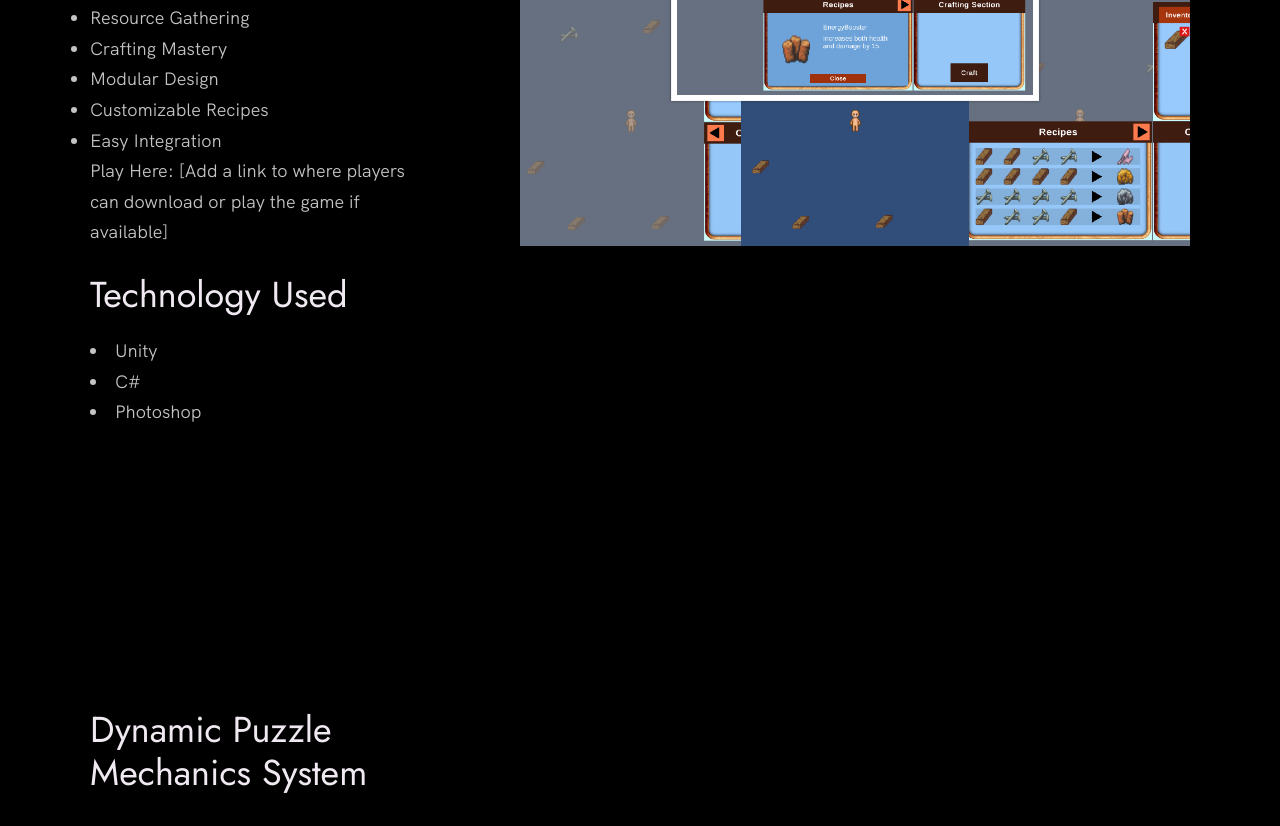
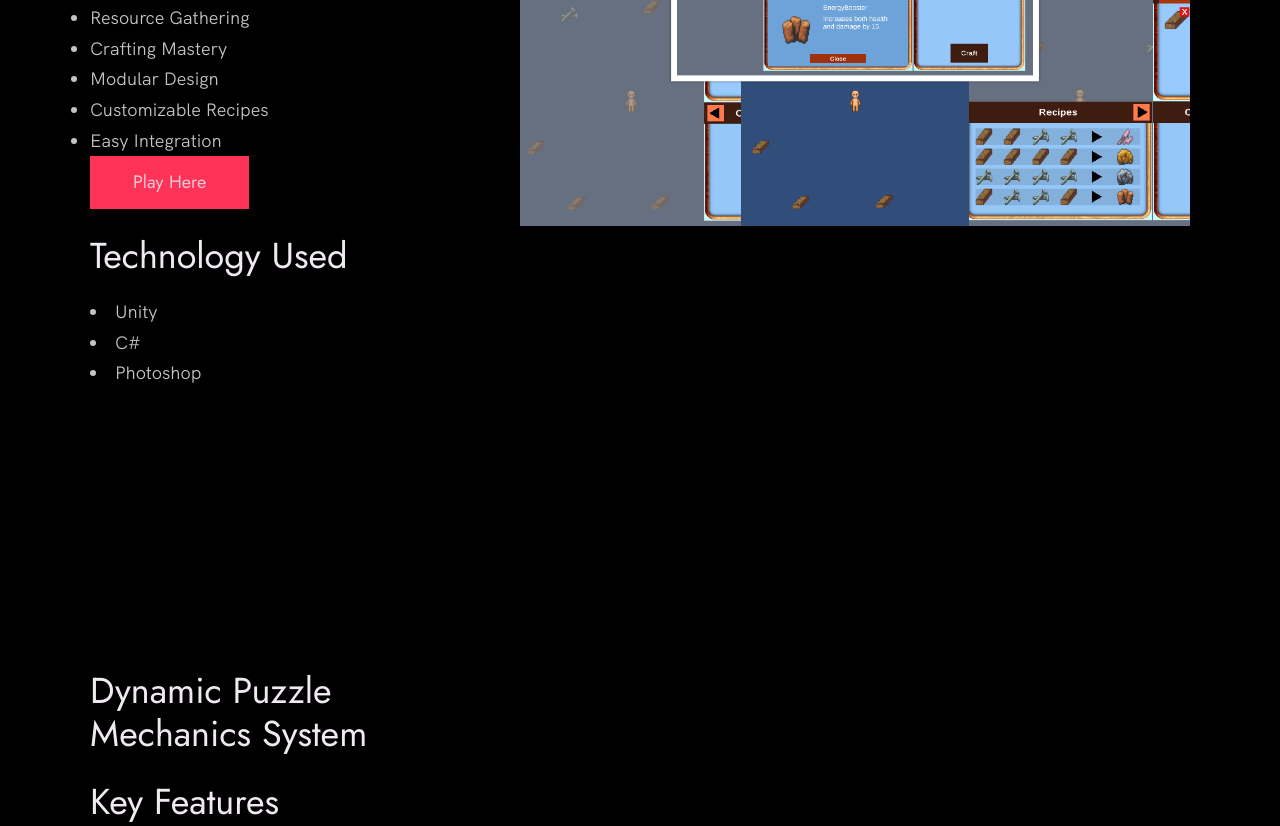
Before and after one commit to akifzaman/akifzaman.github.io, a plain HTML site: page index.html in a window 1280 px wide. Shown: the part 2655-3481 px from the top of the page. Drawn offline with Linux system fonts and the light colour scheme.

Commit message:
Links updated

```diff
--- a/index.html
+++ b/index.html
@@ -109,8 +109,7 @@
                           <li>Customizable Recipes</li>
                           <li>Easy Integration</li>
                       </ul>
-                      Play Here:
-                      [Add a link to where players can download or play the game if available]
+                      <a href="https://akifzaman.itch.io/crafting-system" class="btn btn--pink">Play Here</a>
                   </p>
                   <h3>Technology Used</h3>
                   <ul class="work__list">
@@ -146,8 +145,8 @@
                           <li>Roman To Decimal converting puzzle mechanics</li>
                           <li>Configurable Timer</li>
                       </ul>
-                      Play Here:
-                      [Add a link to where players can download or play the game if available]
+                      <a href="https://akifzaman.itch.io/dynamic-puzzle-mechanics-system" class="btn btn--pink">Download Here</a>
+
                   </p>
                   <h3>Technology Used</h3>
                   <ul class="work__list">
```
